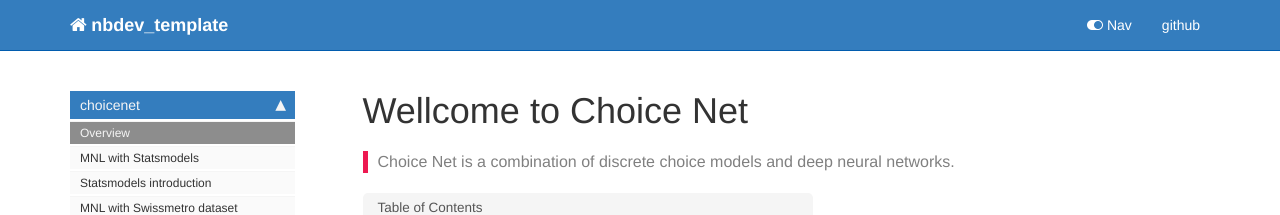
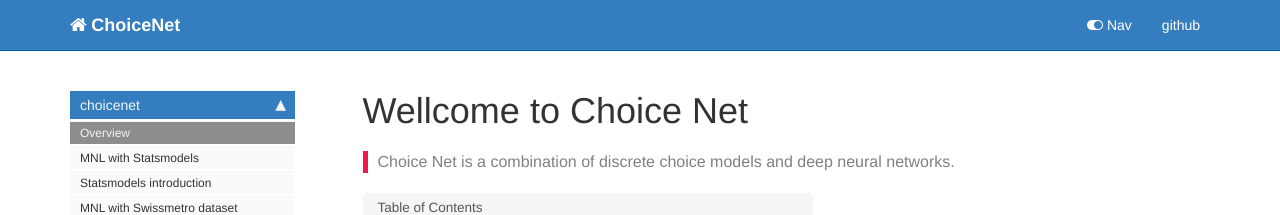
Before and after one commit to danhphan/choicenet, a Jekyll site: the page built from docs/index.html, in a window 1280 px wide. Shown: the top 215 px of the page. Built offline with Jekyll 4.4.1, drawn with Linux system fonts in a browser that asks for light colours; nearby versions of some CDN libraries; comment, search, counter and statistics services are not loaded.

Commit message:
update sidebar and config.yml

```diff
--- a/docs/_config.yml
+++ b/docs/_config.yml
@@ -1,7 +1,7 @@
-repository: danhphan/nbdev_template
+repository: danhphan/choicenet
 output: web
-topnav_title: nbdev_template
-site_title: nbdev_template
+topnav_title: ChoiceNet
+site_title: ChoiceNet
 company_name: Danh Phan
 description: A library that incoporate discrete choice and deep learning
 # Set to false to disable KaTeX math
--- a/docs/_data/topnav.yml
+++ b/docs/_data/topnav.yml
@@ -2,7 +2,7 @@
 - title: Topnav
   items:
     - title: github
-      external_url: https://github.com/danhphan/nbdev_template/tree/master/
+      external_url: https://github.com/danhphan/choicenet/tree/master/
 
 #Topnav dropdowns
 topnav_dropdowns:
```
Also changed, not shown: 1 other file.
